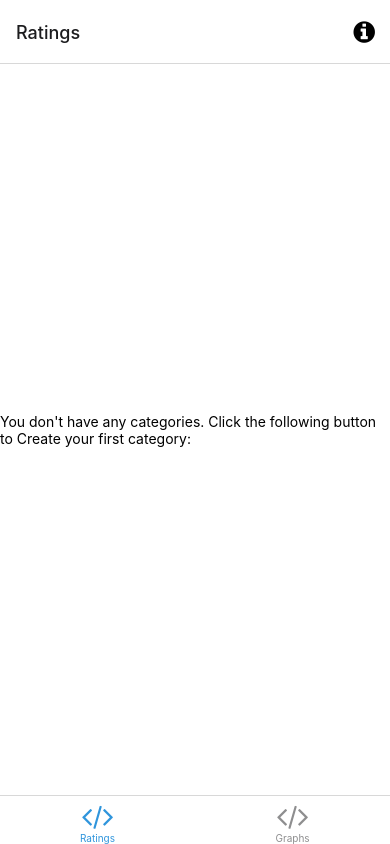
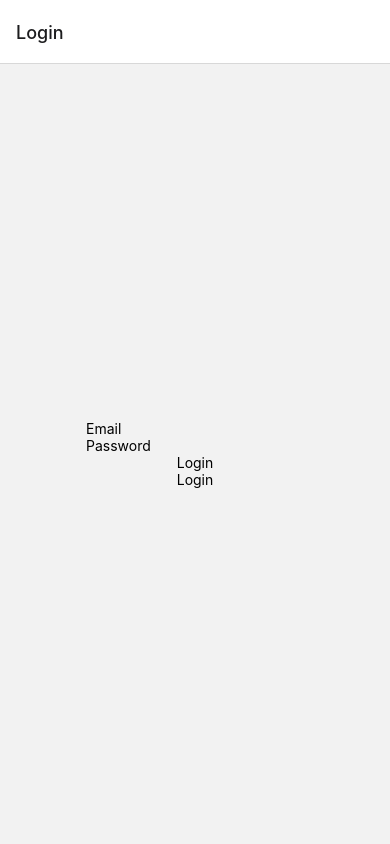
Before and after one commit to Julian-Tipler/productivity-tracker, a React Native app: screen /Login in a window 390 px wide. Built offline with nearby package versions, Linux system fonts and the light colour scheme; what expo-linking would draw is missing.

Commit message:
working on login screen

```diff
--- a/navigation/index.tsx
+++ b/navigation/index.tsx
@@ -16,6 +16,7 @@
 
 import Colors from "../constants/Colors";
 import useColorScheme from "../hooks/useColorScheme";
+import LoginScreen from "../screens/Auth/LoginScreen";
 import ModalScreen from "../screens/ModalScreen";
 import NotFoundScreen from "../screens/NotFoundScreen";
 import GraphsScreen from "../screens/Graphs/GraphsScreen";
@@ -51,6 +52,7 @@
 function RootNavigator() {
   return (
     <Stack.Navigator>
+      <Stack.Screen name="Login" component={LoginScreen} />
       <Stack.Screen
         name="Root"
         component={BottomTabNavigator}
--- /dev/null
+++ b/screens/Auth/LoginScreen.tsx
@@ -0,0 +1,59 @@
+import {
+  KeyboardAvoidingView,
+  StyleSheet,
+  Text,
+  View,
+  TextInput,
+} from "react-native";
+import React from "react";
+import { TouchableOpacity } from "react-native-gesture-handler";
+
+const LoginScreen = () => {
+  return (
+    <KeyboardAvoidingView style={styles.container} behavior="padding">
+      <View>
+        <TextInput
+          placeholder="Email"
+          // value={}
+          // onChangeText={text => }
+          style={styles.input}
+        />
+        <TextInput
+          placeholder="Password"
+          // value={}
+          // onChangeText={text => }
+          style={styles.input}
+          secureTextEntry
+        />
+      </View>
+      <View style={styles.buttonContainer}>
+        <TouchableOpacity
+          onPress={() => {}}
+          style={[styles.button, styles.buttonOutline]}
+        >
+          <Text style={styles.buttonOutlineText}>Login</Text>
+        </TouchableOpacity>
+        <TouchableOpacity
+          onPress={() => {}}
+          style={[styles.button, styles.buttonOutline]}
+        >
+          <Text style={styles.buttonOutlineText}>Login</Text>
+        </TouchableOpacity>
+      </View>
+    </KeyboardAvoidingView>
+  );
+};
+
+export default LoginScreen;
+
+const styles = StyleSheet.create({
+  container: {
+    flex: 1,
+    justifyContent: "center",
+    alignItems: "center",
+  },
+  buttonContainer: {},
+  button: {},
+  buttonOutline: {},
+  buttonOutlineText: {},
+});
--- a/types.tsx
+++ b/types.tsx
@@ -17,6 +17,7 @@
   Root: NavigatorScreenParams<RootTabParamList> | undefined;
   Modal: undefined;
   NotFound: undefined;
+  Login: undefined
 };
 
 export type RootStackScreenProps<Screen extends keyof RootStackParamList> = NativeStackScreenProps<
```
